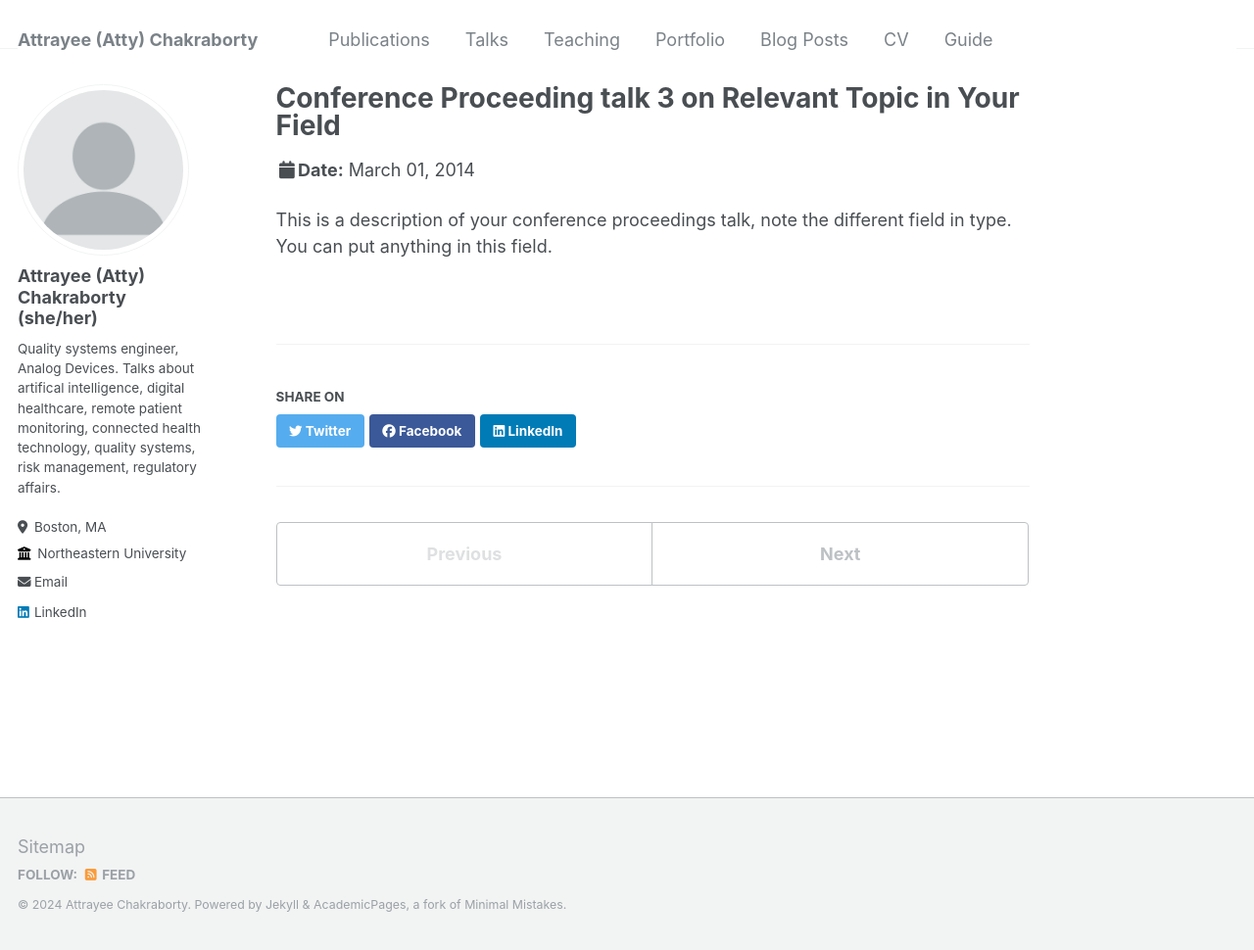
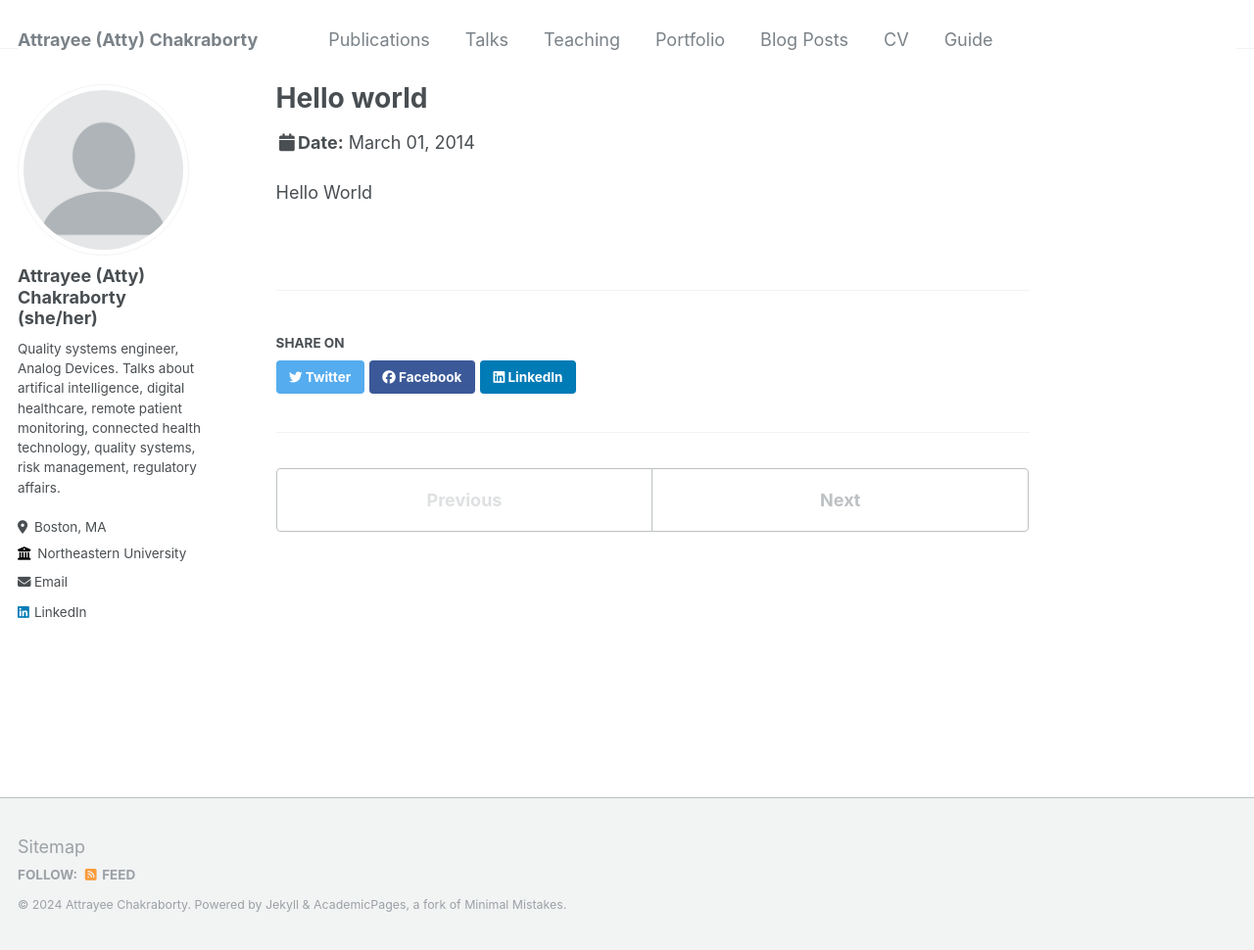
Before and after one commit to attrayeec/attrayeec.github.io, a Jekyll site: the page built from _talks/2014-03-01-talk-3.md, in a window 1280 px wide and 970 px high. Shown: the whole window at 98% size. Built offline with Jekyll 4.4.1, drawn with Linux system fonts in a browser that asks for light colours.

Commit message:
Hello world

```diff
--- a/_talks/2014-03-01-talk-3.md
+++ b/_talks/2014-03-01-talk-3.md
@@ -1,11 +1,11 @@
 ---
-title: "Conference Proceeding talk 3 on Relevant Topic in Your Field"
+title: "Hello world"
 collection: talks
-type: "Conference proceedings talk"
+type: "Hello world talk"
 permalink: /talks/2014-03-01-talk-3
-venue: "Testing Institute of America 2014 Annual Conference"
+venue: "Earth"
 date: 2014-03-01
 location: "Los Angeles, CA"
 ---
 
-This is a description of your conference proceedings talk, note the different field in type. You can put anything in this field.
+Hello World
```
